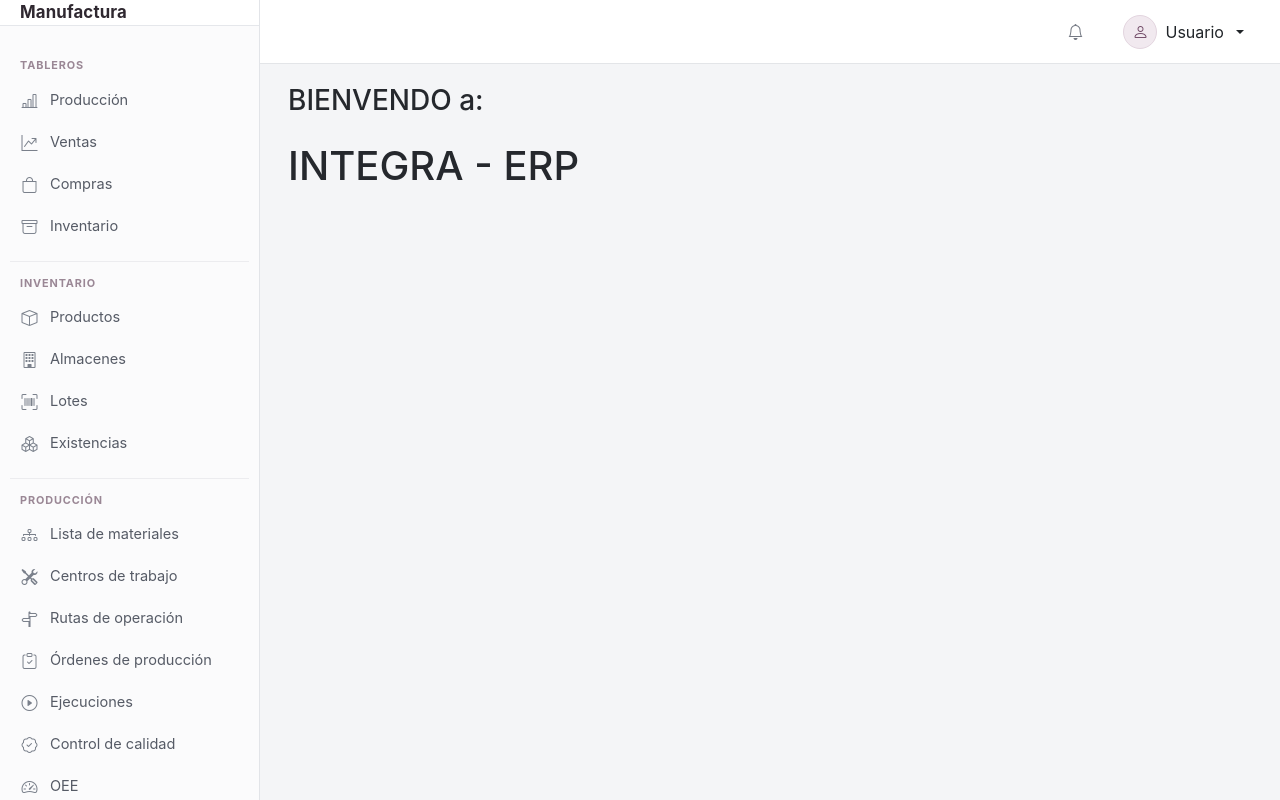
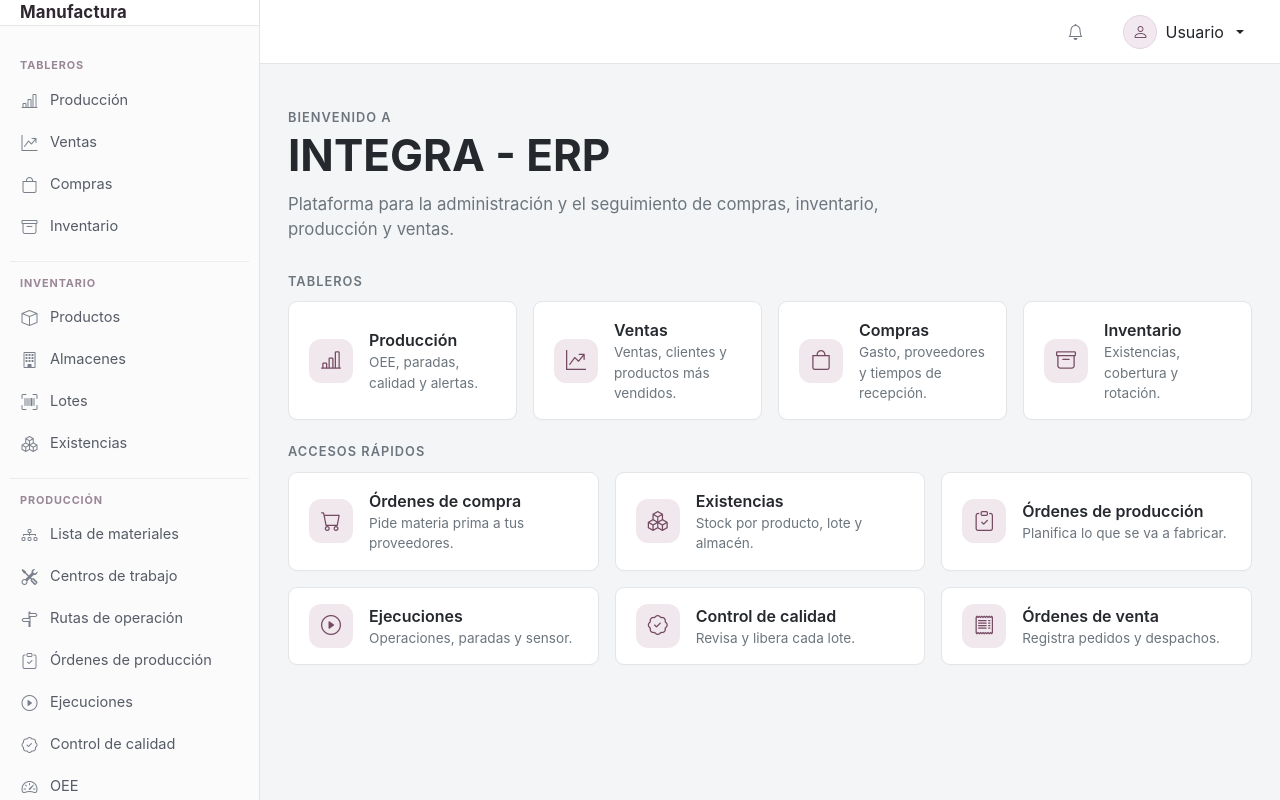
Before and after one commit to Mbelem7/Manufactura, a Python web app: template templates/dashboard/index.html in a window 1280 px wide. Run offline with Jinja, Linux system fonts and the light colour scheme; the template is opened without the code that fills it, so the values that code supplies are empty.

Commit message:
Nueva pagina principal

```diff
--- a/templates/dashboard/index.html
+++ b/templates/dashboard/index.html
@@ -1,12 +1,196 @@
 {% extends "layouts/base.html" %}
 
 {% block title %}
-Dashboard | Manufactura
+Inicio | Manufactura
+{% endblock %}
+
+{% block content %}
+
+{# Accesos de la pagina principal: (destino, icono, titulo, descripcion) #}
+{% set tableros = [
+    ('tableros.produccion_rubro', 'bi-bar-chart-line', 'Producción', 'OEE, paradas, calidad y alertas.'),
+    ('tableros.ventas_rubro', 'bi-graph-up-arrow', 'Ventas', 'Ventas, clientes y productos más vendidos.'),
+    ('tableros.compras_rubro', 'bi-bag', 'Compras', 'Gasto, proveedores y tiempos de recepción.'),
+    ('tableros.inventario_rubro', 'bi-archive', 'Inventario', 'Existencias, cobertura y rotación.')
+] %}
+
+{% set accesos = [
+    ('compras.ordenes', 'bi-cart', 'Órdenes de compra', 'Pide materia prima a tus proveedores.'),
+    ('inventario.existencias', 'bi-boxes', 'Existencias', 'Stock por producto, lote y almacén.'),
+    ('produccion.ordenes', 'bi-clipboard-check', 'Órdenes de producción', 'Planifica lo que se va a fabricar.'),
+    ('produccion.ejecuciones', 'bi-play-circle', 'Ejecuciones', 'Operaciones, paradas y sensor.'),
+    ('calidad.controles', 'bi-patch-check', 'Control de calidad', 'Revisa y libera cada lote.'),
+    ('ventas.ordenes', 'bi-receipt', 'Órdenes de venta', 'Registra pedidos y despachos.')
+] %}
+
+
+<section class="inicio-hero">
+
+    <p class="inicio-saludo">
+        Bienvenido a
+    </p>
+
+    <h1 class="inicio-titulo">
+        INTEGRA - ERP
+    </h1>
+
+    <p class="inicio-descripcion">
+        Plataforma para la administración y el seguimiento de compras, inventario,
+        producción y ventas.
+    </p>
+
+</section>
+
+
+<h5 class="inicio-seccion">
+    Tableros
+</h5>
+
+<div class="row g-3 mb-4">
+
+    {% for destino, icono, titulo, descripcion in tableros %}
+
+    <div class="col-xl-3 col-md-6">
+
+        <a
+            href="{{ url_for(destino) }}"
+            class="app-card inicio-acceso"
+        >
+
+            <span class="inicio-icono">
+                <i class="bi {{ icono }}"></i>
+            </span>
+
+            <span class="inicio-acceso-texto">
+                <span class="inicio-acceso-titulo">{{ titulo }}</span>
+                <span class="inicio-acceso-descripcion">{{ descripcion }}</span>
+            </span>
+
+        </a>
+
+    </div>
+
+    {% endfor %}
+
+</div>
+
+
+<h5 class="inicio-seccion">
+    Accesos rápidos
+</h5>
+
+<div class="row g-3">
+
+    {% for destino, icono, titulo, descripcion in accesos %}
+
+    <div class="col-xl-4 col-md-6">
+
+        <a
+            href="{{ url_for(destino) }}"
+            class="app-card inicio-acceso"
+        >
+
+            <span class="inicio-icono">
+                <i class="bi {{ icono }}"></i>
+            </span>
+
+            <span class="inicio-acceso-texto">
+                <span class="inicio-acceso-titulo">{{ titulo }}</span>
+                <span class="inicio-acceso-descripcion">{{ descripcion }}</span>
+            </span>
+
+        </a>
+
+    </div>
+
+    {% endfor %}
+
+</div>
+
 {% endblock %}
 
 
-{% block content %}
-<h3 class="text-2xl font-bold mb-4">BIENVENDO a:</h3>
-<h1 class="text-2xl font-bold mb-4">INTEGRA - ERP</h1>
+{% block scripts %}
+<style>
+    .inicio-hero {
+        padding: 1.5rem 0 2rem;
+    }
 
+    .inicio-saludo {
+        margin: 0 0 0.25rem;
+        font-size: 0.8rem;
+        font-weight: 600;
+        letter-spacing: 0.08em;
+        text-transform: uppercase;
+        color: #6c757d;
+    }
+
+    .inicio-titulo {
+        margin: 0 0 0.75rem;
+        font-size: 2.75rem;
+        font-weight: 700;
+        line-height: 1.1;
+    }
+
+    .inicio-descripcion {
+        max-width: 38rem;
+        margin: 0;
+        font-size: 1.05rem;
+        color: #6c757d;
+    }
+
+    .inicio-seccion {
+        margin: 0 0 0.75rem;
+        font-size: 0.8rem;
+        font-weight: 600;
+        letter-spacing: 0.08em;
+        text-transform: uppercase;
+        color: #6c757d;
+    }
+
+    .inicio-acceso {
+        display: flex;
+        align-items: center;
+        gap: 1rem;
+        height: 100%;
+        padding: 1rem 1.25rem;
+        color: inherit;
+        text-decoration: none;
+        transition: transform 0.15s ease, box-shadow 0.15s ease;
+    }
+
+    .inicio-acceso:hover {
+        color: inherit;
+        transform: translateY(-2px);
+        box-shadow: 0 0.5rem 1rem rgba(0, 0, 0, 0.08);
+    }
+
+    .inicio-icono {
+        display: inline-flex;
+        flex: 0 0 auto;
+        align-items: center;
+        justify-content: center;
+        width: 2.75rem;
+        height: 2.75rem;
+        border-radius: 0.75rem;
+        font-size: 1.25rem;
+        background: #f1e8ee;
+        color: #744a62;
+    }
+
+    .inicio-acceso-texto {
+        display: flex;
+        flex-direction: column;
+        min-width: 0;
+    }
+
+    .inicio-acceso-titulo {
+        font-weight: 600;
+    }
+
+    .inicio-acceso-descripcion {
+        font-size: 0.85rem;
+        color: #6c757d;
+    }
+</style>
 {% endblock %}
```
